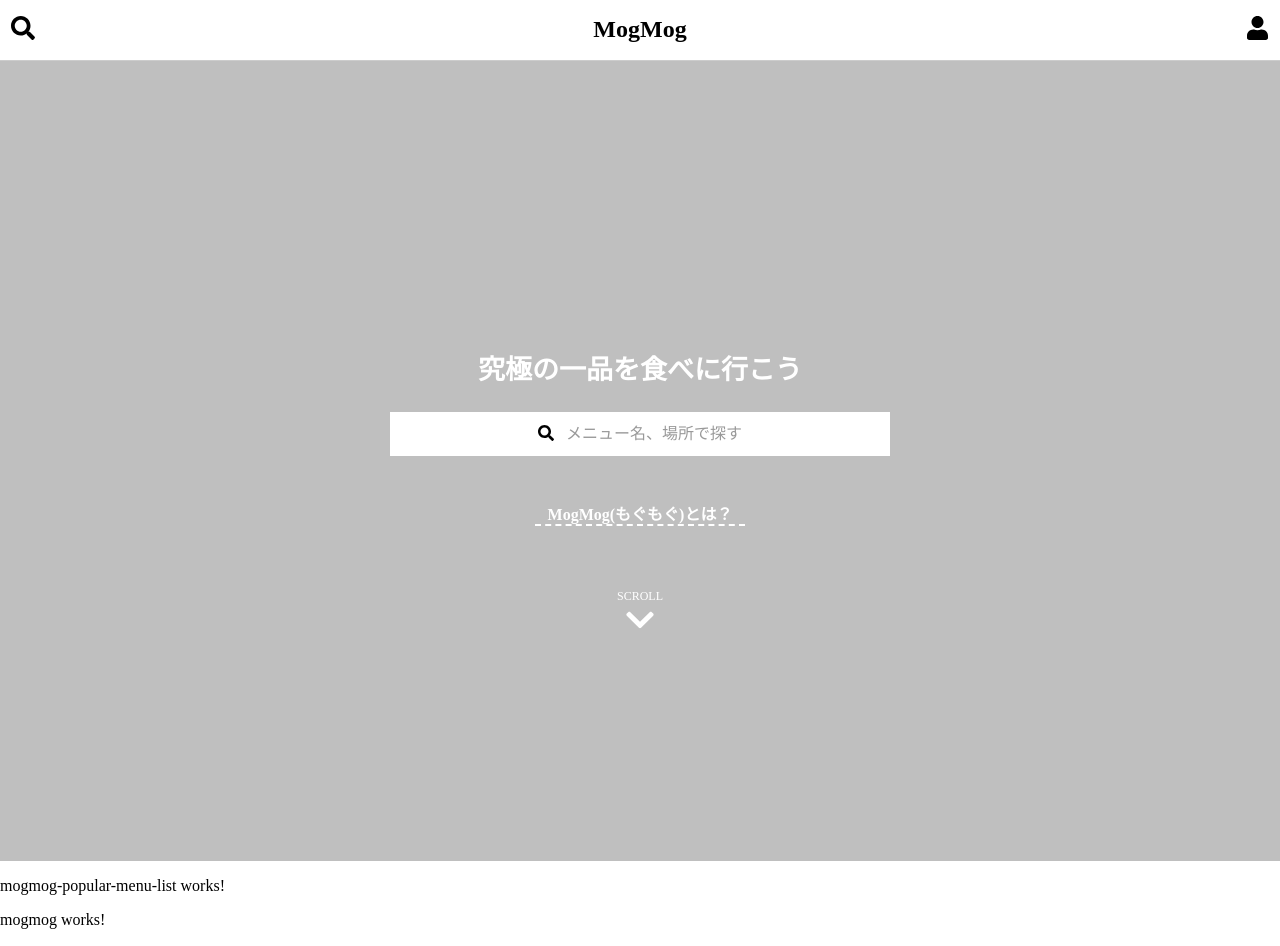
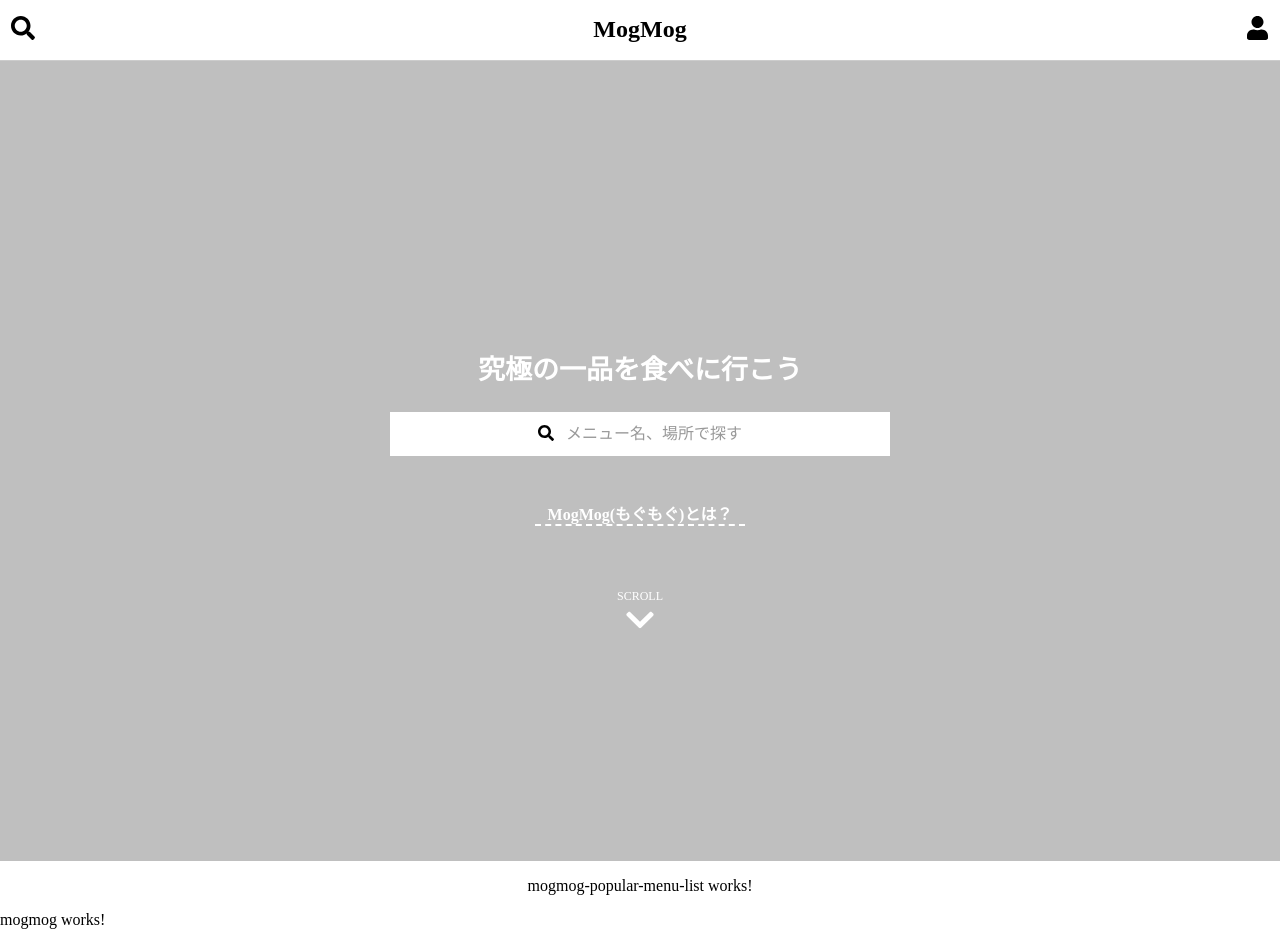
Before and after one commit to kasaharu/trace-on, an Angular app: page /mogmog in a window 1280 px wide. Built offline with nearby package versions, Linux system fonts and the light colour scheme.

Commit message:
MogMog コンテンツ全体のテキストを中央に配置

```diff
--- a/src/app/components/mogmog-cover-image/mogmog-cover-image.component.scss
+++ b/src/app/components/mogmog-cover-image/mogmog-cover-image.component.scss
@@ -8,7 +8,6 @@
 
 .mogmog-cover-content {
   flex-direction: column;
-  text-align: center;
 }
 
 .mogmog-catchphrase {
--- a/src/app/components/mogmog-header/mogmog-header.component.scss
+++ b/src/app/components/mogmog-header/mogmog-header.component.scss
@@ -3,7 +3,6 @@
   display: flex;
   justify-content: center;
   align-items: center;
-  text-align: center;
   border-bottom: solid 1px #ccc;
 }
 
--- a/src/app/components/mogmog/mogmog.component.html
+++ b/src/app/components/mogmog/mogmog.component.html
@@ -1,6 +1,8 @@
-<app-mogmog-header></app-mogmog-header>
-<app-mogmog-cover-image></app-mogmog-cover-image>
-<app-mogmog-popular-menu-list></app-mogmog-popular-menu-list>
+<div class="mogmog-contents">
+  <app-mogmog-header></app-mogmog-header>
+  <app-mogmog-cover-image></app-mogmog-cover-image>
+  <app-mogmog-popular-menu-list></app-mogmog-popular-menu-list>
+</div>
 <p>
   mogmog works!
 </p>
--- a/src/app/components/mogmog/mogmog.component.scss
+++ b/src/app/components/mogmog/mogmog.component.scss
@@ -1 +1,3 @@
-/* Only comment */
+.mogmog-contents {
+  text-align: center;
+}
```
